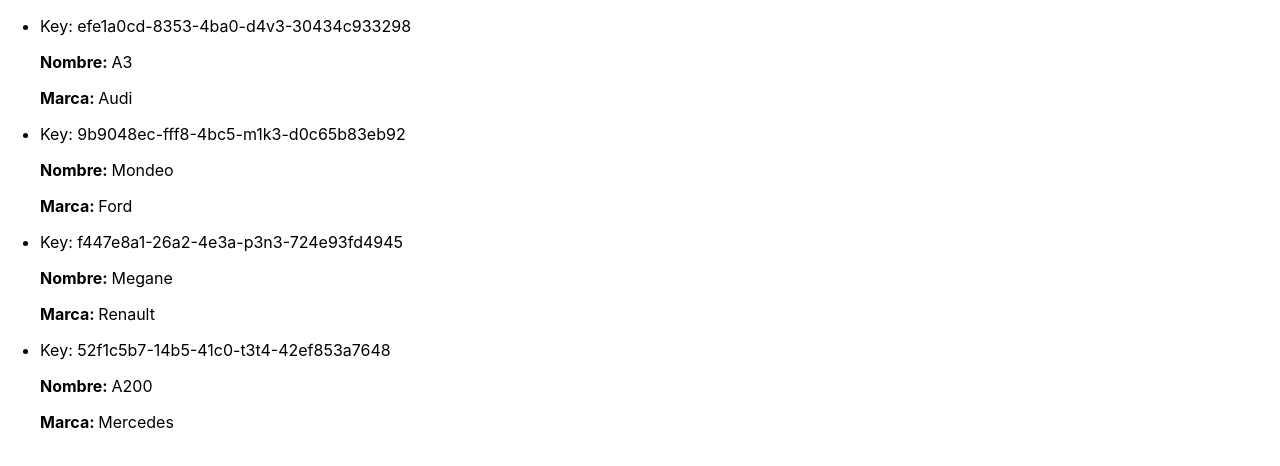
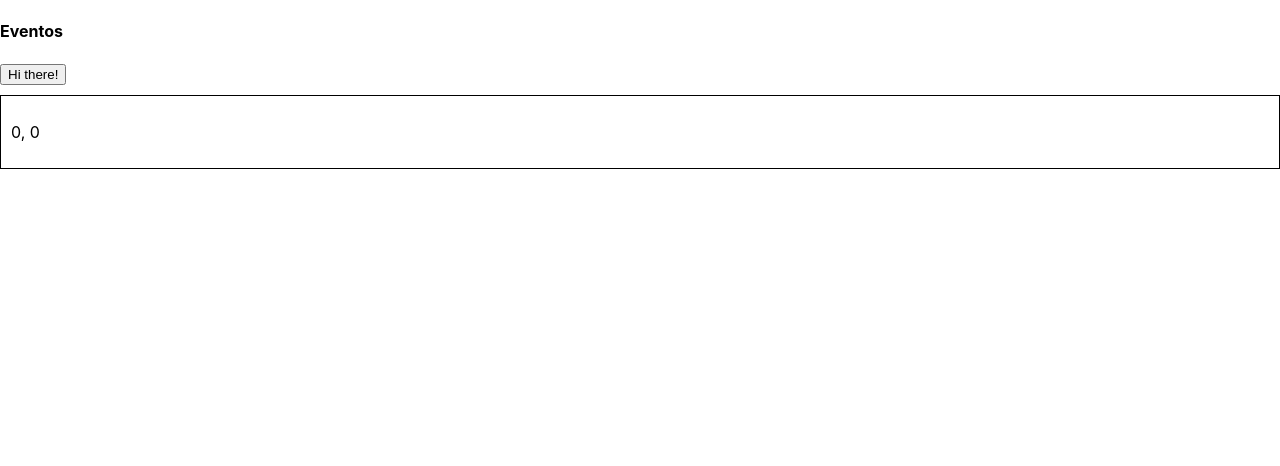
Before and after one commit to jimmy404/REACT-Udemy-Course, a React (Create React App) app: page / in a window 1280 px wide. Shown: the top 466 px of the page. Built offline with nearby package versions, Linux system fonts and the light colour scheme.

Commit message:
Adding onClick event - App.js

```diff
--- a/src/App.js
+++ b/src/App.js
@@ -1,30 +1,34 @@
-import React, { Component } from 'react';
-import cars from './data/cars.json';
+import React, { Component } from 'react'
 
-class CarItem extends Component {
+export default class Events extends Component {
+  constructor () {
+    super()
+    this.state = { mouseX: 0, mouseY: 0 }
+    // this.handleMouseMove = this.handleMouseMove.bind(this)
+  }
+
+  handleMouseMove = (e) => {
+    const { clientX, clientY } = e
+    this.setState({ mouseX: clientX, mouseY: clientY })
+  }
+
+  handleClick (e) {
+    console.log(e)
+    console.log(e.nativeEvent)
+    alert('Hi here!')
+  }
+
   render () {
-    const { car, id } = this.props
-
     return (
-      <li>
-        <p>Key: {id}</p>
-        <p><strong>Nombre: </strong>{car.name}</p>
-        <p><strong>Marca: </strong>{car.company}</p>
-      </li>
+      <div>
+        <h4>Eventos</h4>
+        <button onClick={this.handleClick}>Hi there!</button>
+        <div
+          onMouseMove={this.handleMouseMove}
+          style={{ border: '1px solid #000', marginTop: 10, padding: 10 }}>
+          <p>{this.state.mouseX}, {this.state.mouseY}</p>
+        </div>
+      </div>
     )
   }
 }
-
-export default class CarsList extends Component {
-  render () {
-    return (
-      <ul>
-        {
-          cars.map(car => {
-            return <CarItem id={car.id} key={car.id} car={car} />
-          })
-        }
-      </ul>
-    )
-  }
-}
```
